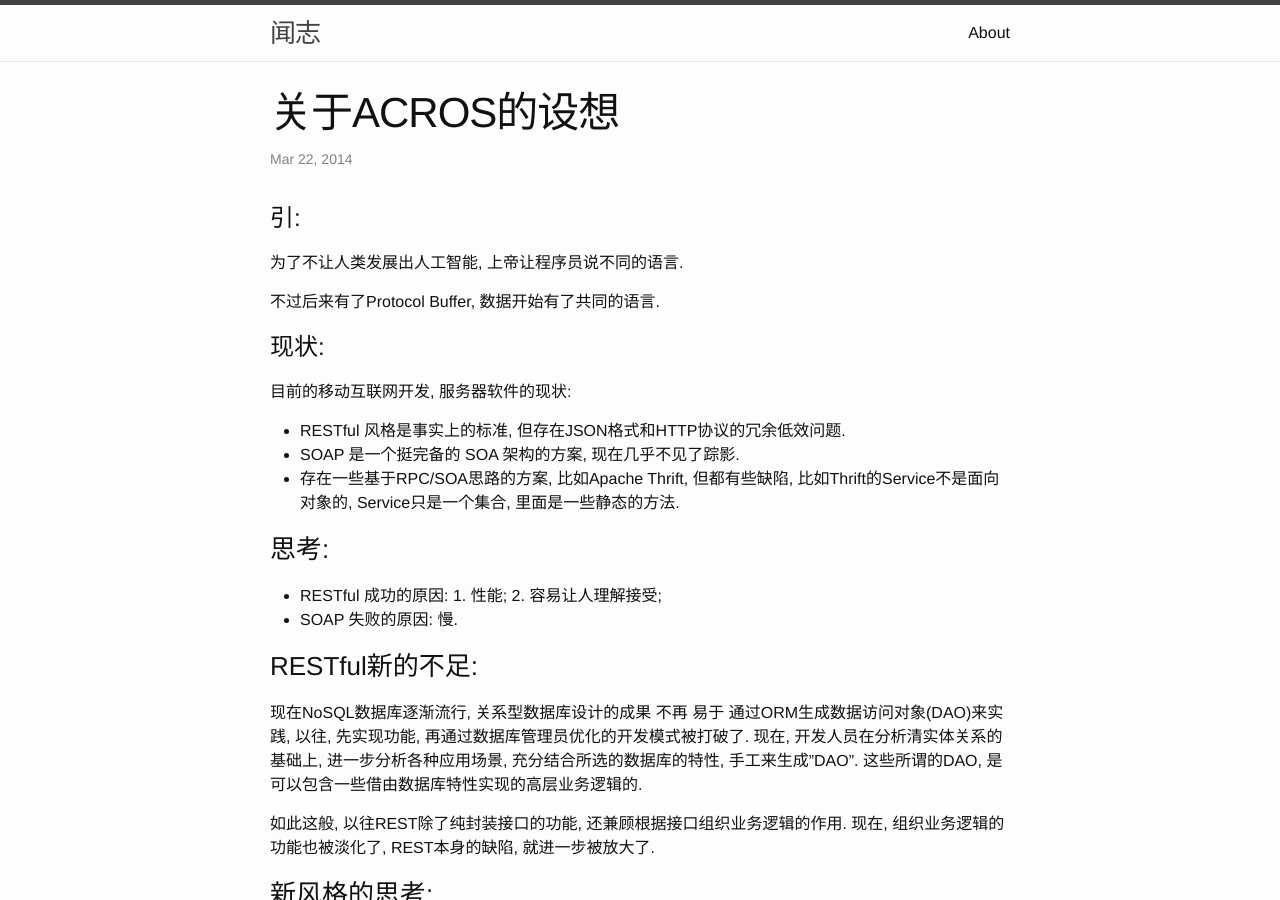
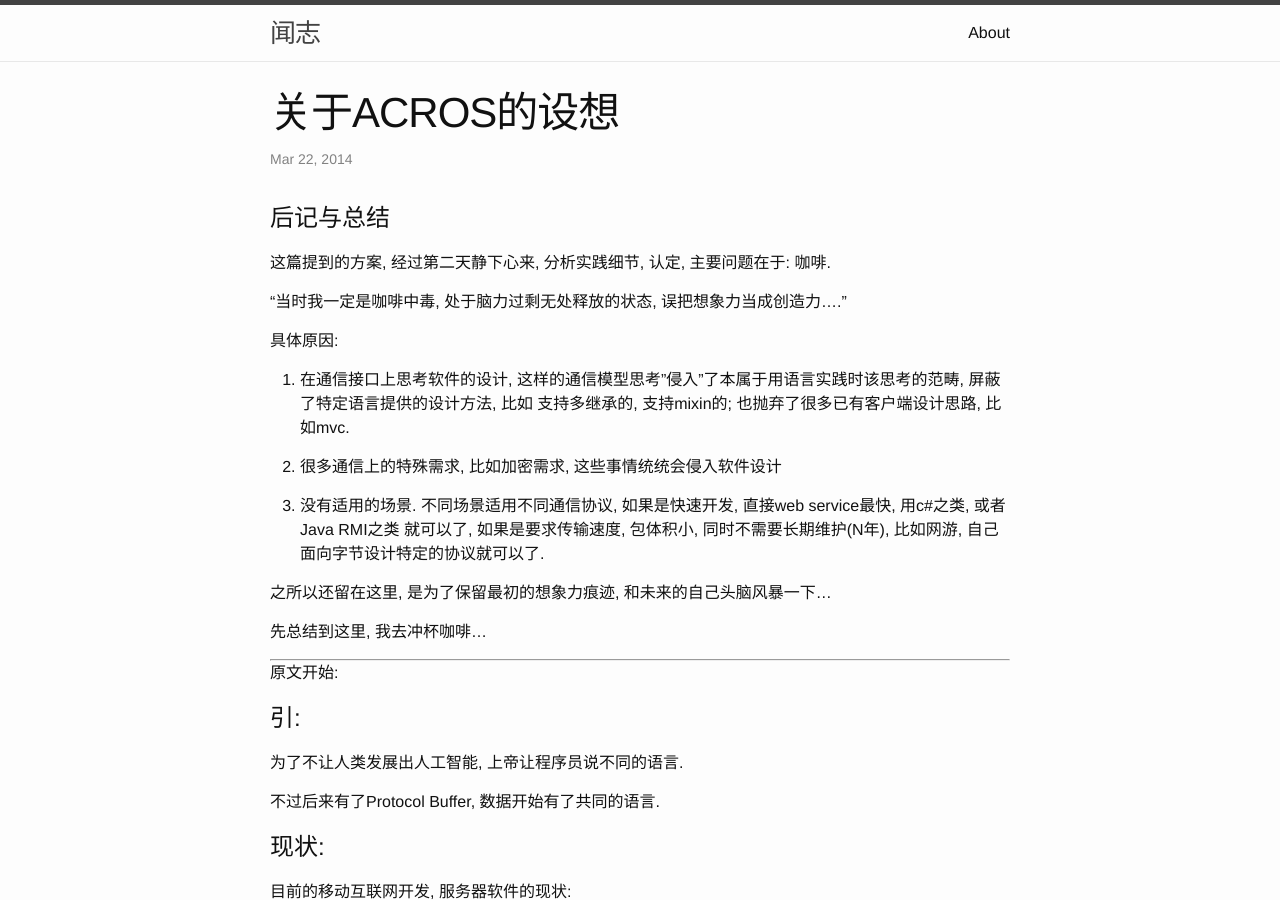
Before and after one commit to semicircle/semicircle.github.io, a Jekyll site: the page built from _posts/2014-03-22-thingking_of_acros.markdown, in a window 1280 px wide and 900 px high. Built offline with Jekyll 4.4.1, drawn with Linux system fonts in a browser that asks for light colours; Markdown is read by kramdown in place of the engine named in the settings.

Commit message:
merge blogs under the same topic

```diff
--- a/_posts/2014-03-22-thingking_of_acros.markdown
+++ b/_posts/2014-03-22-thingking_of_acros.markdown
@@ -5,6 +5,27 @@ date: 2014-03-22 19:45
 comments: true
 categories:
 ---
+
+# 后记与总结
+
+这篇提到的方案, 经过第二天静下心来, 分析实践细节, 认定, 主要问题在于: 咖啡.
+
+"当时我一定是咖啡中毒, 处于脑力过剩无处释放的状态, 误把想象力当成创造力...."
+
+具体原因:
+
+1. 在通信接口上思考软件的设计, 这样的通信模型思考"侵入"了本属于用语言实践时该思考的范畴, 屏蔽了特定语言提供的设计方法, 比如 支持多继承的, 支持mixin的; 也抛弃了很多已有客户端设计思路, 比如mvc.
+
+2. 很多通信上的特殊需求, 比如加密需求, 这些事情统统会侵入软件设计
+
+3. 没有适用的场景. 不同场景适用不同通信协议, 如果是快速开发, 直接web service最快, 用c#之类, 或者Java RMI之类 就可以了, 如果是要求传输速度, 包体积小, 同时不需要长期维护(N年), 比如网游, 自己面向字节设计特定的协议就可以了.
+
+之所以还留在这里, 是为了保留最初的想象力痕迹, 和未来的自己头脑风暴一下...
+
+先总结到这里, 我去冲杯咖啡...
+
+---
+原文开始:
 
 # 引:
 
```
Also changed, not shown: _posts/2014-04-08-acors-guessing-final.markdown (deleted, +0 -21 lines).
